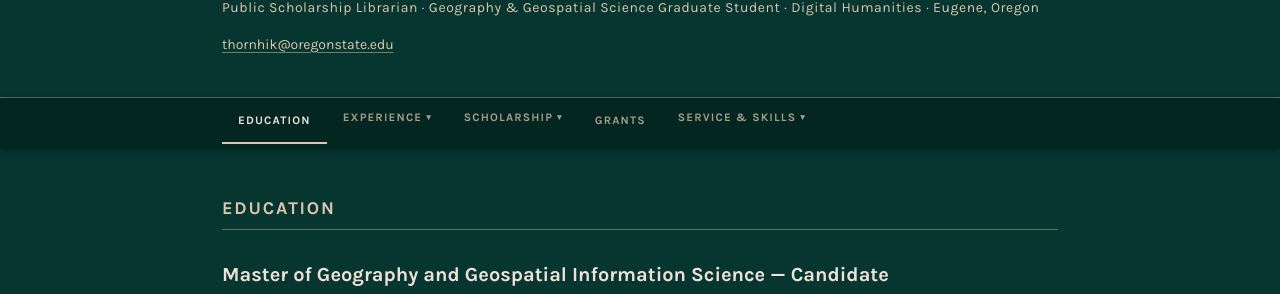
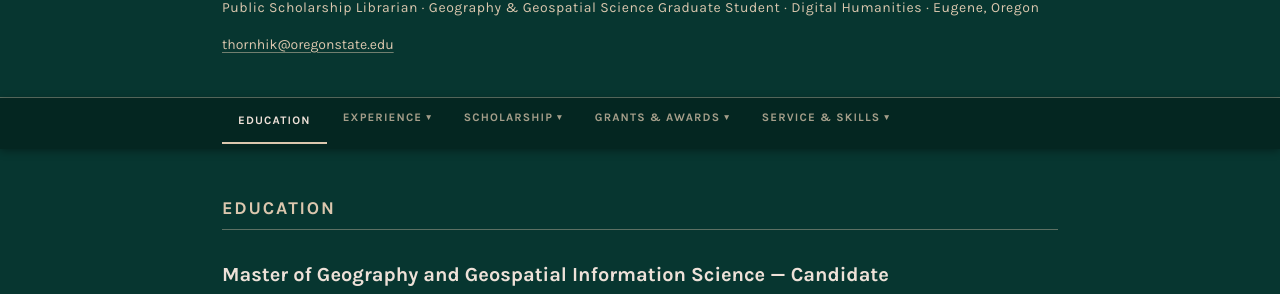
Before and after one commit to thorniecodes/curriculumvitae, a Jekyll site: the page built from index.md, in a window 1280 px wide. Shown: the part 291-585 px from the top of the page. Built offline with Jekyll 4.4.1, drawn with Linux system fonts in a browser that asks for light colours; our own code applies the rules of GitHub Pages for plain Markdown files; part of the change alters nothing that is shown.

Commit message:
Update default.html

```diff
--- a/_layouts/default.html
+++ b/_layouts/default.html
@@ -43,7 +43,9 @@
             </button>
             <ul class="nav-dropdown" role="list">
               <li><a href="#experience">Work Experience</a></li>
+              <li><a href="libraries">Libraries & Archives</a></li>
               <li><a href="#teaching">Teaching</a></li>
+              <li><a href="consulting">Consulting</a></li>
             </ul>
           </li>
 
@@ -54,12 +56,18 @@
             <ul class="nav-dropdown" role="list">
               <li><a href="#portfolio">Portfolio</a></li>
               <li><a href="#publications">Publications</a></li>
-              <li><a href="#presentations">Presentations</a></li>
+              <li><a href="#talks">Talks</a></li>
             </ul>
           </li>
 
-          <li class="nav-item">
-            <a class="nav-link" href="#grants">Grants</a>
+          <li class="nav-item nav-has-dropdown">
+            <button class="nav-link nav-toggle" aria-expanded="false" aria-haspopup="true">Grants & Awards <span class="nav-caret" aria hidden="true">&#9662;</span>
+            </button>
+            <ul class="nav-dropdown" role="list">
+              <li><a href="#honors">Honors</a></li>
+              <li><a href="#grants">Grants</a></li>
+              <li><a href="#awards">Awards</a></li>
+            </ul>
           </li>
 
           <li class="nav-item nav-has-dropdown">
@@ -67,11 +75,10 @@
               Service &amp; Skills <span class="nav-caret" aria-hidden="true">&#9662;</span>
             </button>
             <ul class="nav-dropdown" role="list">
-              <li><a href="#honors">Honors &amp; Awards</a></li>
-              <li><a href="#community">Community</a></li>
-              <li><a href="#service">Service</a></li>
+              <li><a href="#community">Community Service</a></li>
+              <li><a href="#proservice">Professional Service</a></li>
               <li><a href="#skills">Skills</a></li>
-              <li><a href="#training">Training</a></li>
+              <li><a href="#trainings">Trainings</a></li>
             </ul>
           </li>
 
```
